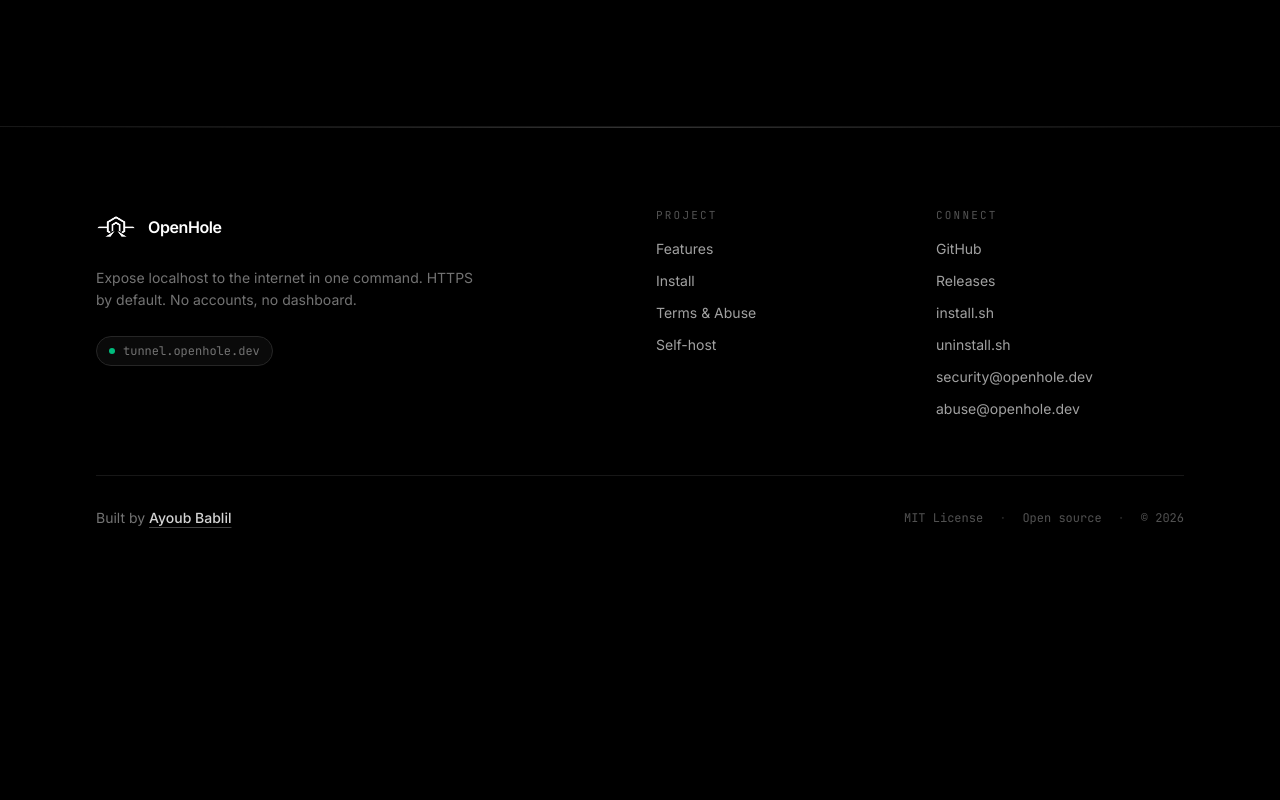
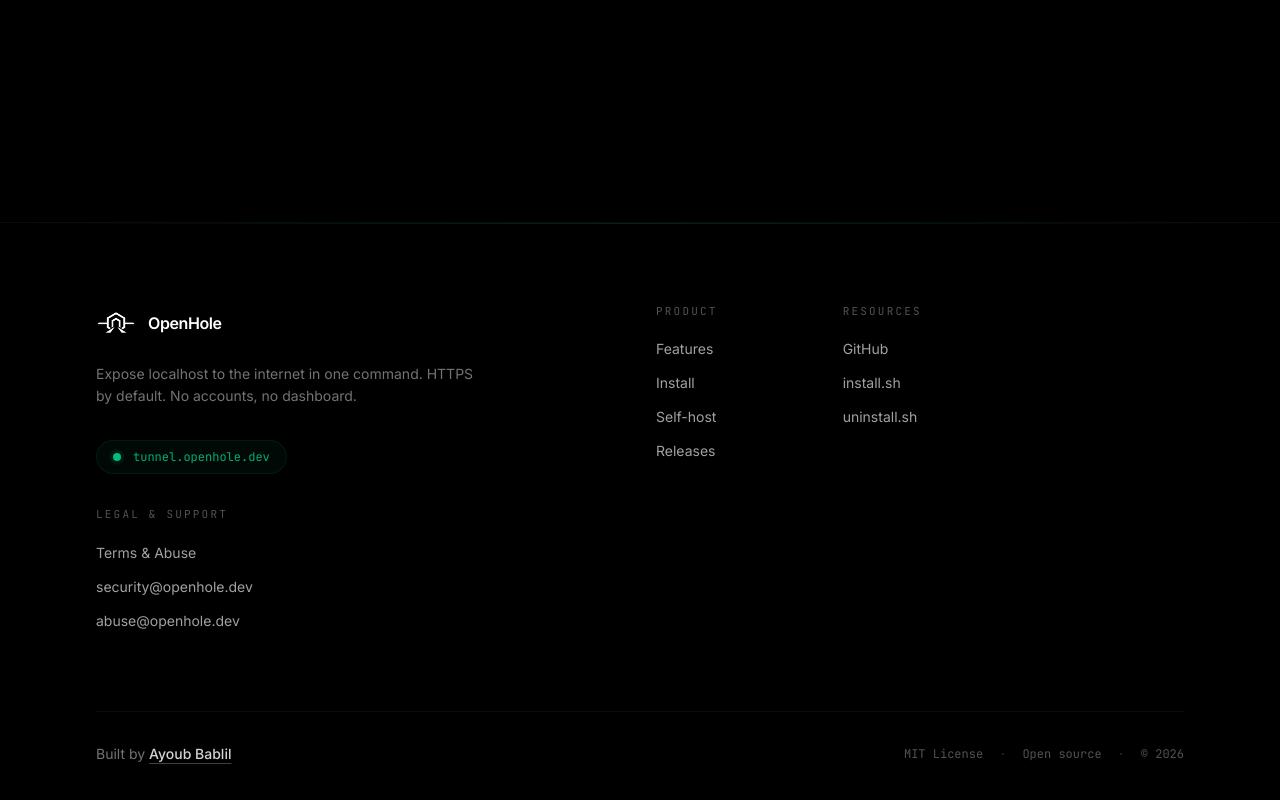
Before and after one commit to bablilayoub/openhole, a Next.js app in the folder website/: page / in a window 1280 px wide. Shown: the part 3715-4515 px from the top of the page. Before the commit the page ends 4323 px from the top, so only its background shows below. Built offline with nearby package versions, Linux system fonts and the light colour scheme; no server answers.

Commit message:
Redesign and restructure footer
Co-authored-by: Cursor <cursoragent@cursor.com>

```diff
--- a/website/components/Footer.tsx
+++ b/website/components/Footer.tsx
@@ -2,26 +2,29 @@ import Link from "next/link";
 import { githubReleases, scriptPath } from "@/lib/site";
 import { Logo } from "./Logo";
 
-const projectLinks = [
+const productLinks = [
   { href: "#features", label: "Features" },
   { href: "#install", label: "Install" },
-  { href: "/terms", label: "Terms & Abuse" },
   {
     href: "https://github.com/bablilayoub/openhole#self-hosting",
     label: "Self-host",
     external: true,
   },
+  { href: githubReleases, label: "Releases", external: true },
 ];
 
-const connectLinks = [
+const resourceLinks = [
   {
     href: "https://github.com/bablilayoub/openhole",
     label: "GitHub",
     external: true,
   },
-  { href: githubReleases, label: "Releases", external: true },
   { href: scriptPath("install"), label: "install.sh" },
   { href: scriptPath("uninstall"), label: "uninstall.sh" },
+];
+
+const legalLinks = [
+  { href: "/terms", label: "Terms & Abuse" },
   { href: "mailto:security@openhole.dev", label: "security@openhole.dev" },
   { href: "mailto:abuse@openhole.dev", label: "abuse@openhole.dev" },
 ];
@@ -36,7 +39,7 @@ function FooterLink({
   external?: boolean;
 }) {
   const className =
-    "w-fit text-sm text-neutral-400 transition-colors hover:text-white";
+    "w-fit text-sm text-neutral-400 transition-all hover:text-emerald-400 hover:translate-x-0.5";
 
   if (external || href.startsWith("http") || href.startsWith("mailto:")) {
     return (
@@ -60,9 +63,9 @@ function FooterLink({
 
 export function Footer() {
   return (
-    <footer className="relative border-t border-neutral-900">
+    <footer className="relative border-t border-neutral-900/50 bg-black/50 backdrop-blur-3xl mt-24">
       <div
-        className="pointer-events-none absolute inset-x-0 top-0 h-px bg-linear-to-r from-transparent via-neutral-700/80 to-transparent"
+        className="pointer-events-none absolute inset-x-0 top-0 h-px bg-gradient-to-r from-transparent via-emerald-500/20 to-transparent"
         aria-hidden
       />
 
@@ -74,43 +77,58 @@ export function Footer() {
               Expose localhost to the internet in one command. HTTPS by default.
               No accounts, no dashboard.
             </p>
-            <div className="mt-6 inline-flex items-center gap-2 rounded-full border border-neutral-800 bg-neutral-950 px-3 py-1.5 font-mono text-xs text-neutral-500">
-              <span className="h-1.5 w-1.5 rounded-full bg-emerald-500" />
+
+            <div className="mt-8 inline-flex items-center gap-3 rounded-full border border-emerald-500/10 bg-emerald-500/5 px-4 py-2 font-mono text-xs text-emerald-400/80 backdrop-blur-md transition-colors hover:bg-emerald-500/10">
+              <span className="relative flex h-2 w-2">
+                <span className="animate-ping absolute inline-flex h-full w-full rounded-full bg-emerald-400 opacity-75"></span>
+                <span className="relative inline-flex rounded-full h-2 w-2 bg-emerald-500"></span>
+              </span>
               tunnel.openhole.dev
             </div>
           </div>
 
-          <div className="lg:col-span-3 lg:col-start-7">
-            <p className="mb-4 font-mono text-[11px] uppercase tracking-[0.2em] text-neutral-600">
-              Project
+          <div className="lg:col-span-2 lg:col-start-7">
+            <p className="mb-5 font-mono text-[11px] uppercase tracking-[0.2em] text-neutral-600">
+              Product
             </p>
-            <nav className="flex flex-col gap-3">
-              {projectLinks.map((link) => (
+            <nav className="flex flex-col gap-3.5">
+              {productLinks.map((link) => (
+                <FooterLink key={link.label} {...link} />
+              ))}
+            </nav>
+          </div>
+
+          <div className="lg:col-span-2">
+            <p className="mb-5 font-mono text-[11px] uppercase tracking-[0.2em] text-neutral-600">
+              Resources
+            </p>
+            <nav className="flex flex-col gap-3.5">
+              {resourceLinks.map((link) => (
                 <FooterLink key={link.label} {...link} />
               ))}
             </nav>
           </div>
 
           <div className="lg:col-span-3">
-            <p className="mb-4 font-mono text-[11px] uppercase tracking-[0.2em] text-neutral-600">
-              Connect
+            <p className="mb-5 font-mono text-[11px] uppercase tracking-[0.2em] text-neutral-600">
+              Legal & Support
             </p>
-            <nav className="flex flex-col gap-3">
-              {connectLinks.map((link) => (
+            <nav className="flex flex-col gap-3.5">
+              {legalLinks.map((link) => (
                 <FooterLink key={link.label} {...link} />
               ))}
             </nav>
           </div>
         </div>
 
-        <div className="mt-14 flex flex-col gap-6 border-t border-neutral-900 pt-8 sm:flex-row sm:items-center sm:justify-between">
+        <div className="mt-20 flex flex-col gap-6 border-t border-neutral-900/50 pt-8 sm:flex-row sm:items-center sm:justify-between">
           <p className="text-sm text-neutral-500">
             Built by{" "}
             <a
               href="https://abablil.me"
               target="_blank"
               rel="noopener noreferrer"
-              className="font-medium text-neutral-300 underline decoration-neutral-700 underline-offset-4 transition-colors hover:text-white hover:decoration-neutral-500"
+              className="font-medium text-neutral-300 underline decoration-neutral-700 underline-offset-4 transition-colors hover:text-emerald-400 hover:decoration-emerald-500/50"
             >
               Ayoub Bablil
             </a>
```
